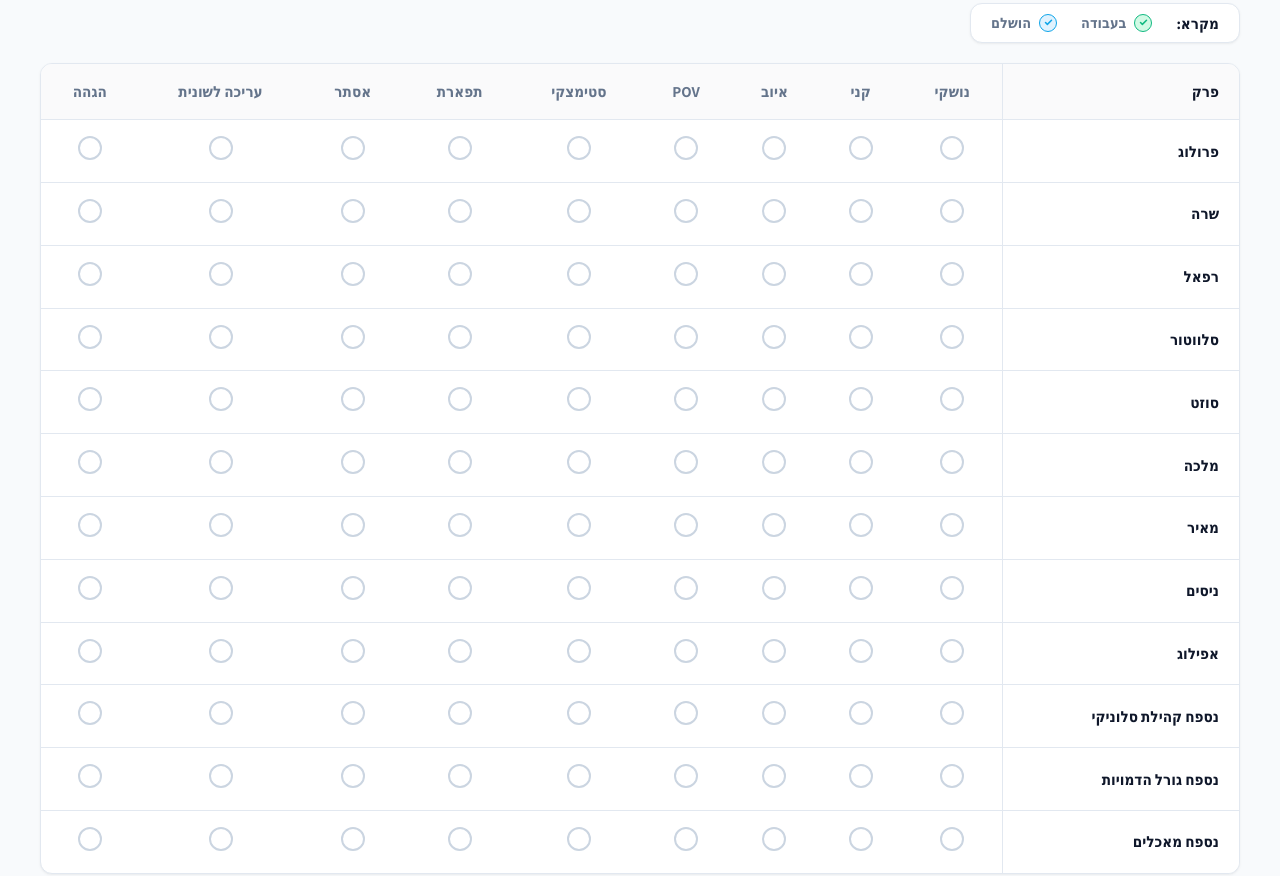
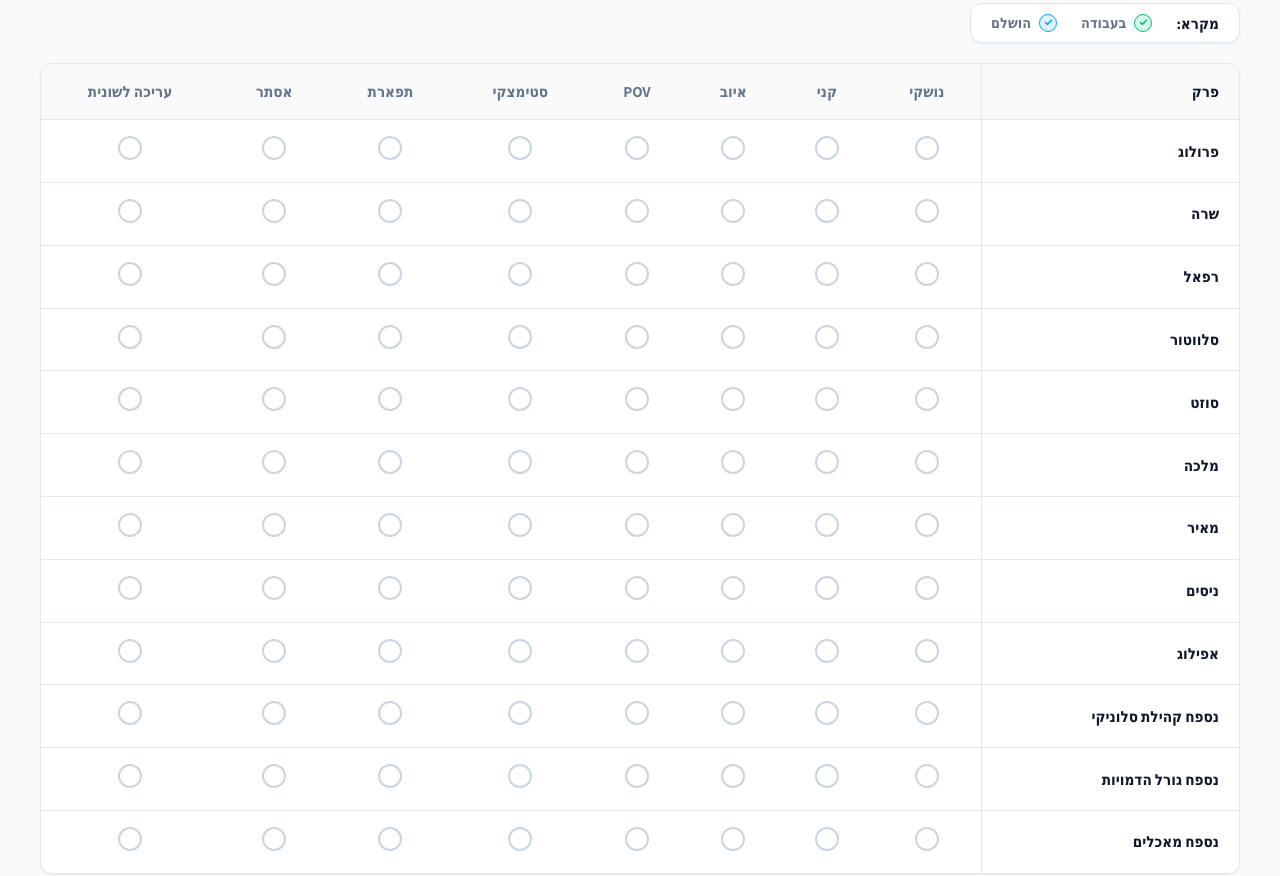
Before and after one commit to beresim-sys/Book-progress, a plain HTML site: page index.html in a window 1280 px wide. Shown: the part 333-1209 px from the top of the page. Drawn offline with Linux system fonts and the light colour scheme.

Commit message:
Remove הגהה column from overview table

```diff
--- a/app.js
+++ b/app.js
@@ -24,24 +24,23 @@ const COLUMNS = [
   { id: "steimatzky", label: "סטימצקי" },
   { id: "tiferet", label: "תפארת" },
   { id: "plot-grid", label: "אסתר" },
-  { id: "linguistic-editing", label: "עריכה לשונית" },
-  { id: "proofreading", label: "הגהה" }
+  { id: "linguistic-editing", label: "עריכה לשונית" }
 ];
 
 // Screenshot 1 status mapping: Row index -> column id -> boolean status
 const INITIAL_CHAPTER_STATUS = {
-  0: { nushki: false, kani: false, iyov: false, pov: false, steimatzky: false, "plot-grid": false, tiferet: false, "linguistic-editing": false, proofreading: false }, // פרולוג
-  1: { nushki: false, kani: false, iyov: false, pov: false, steimatzky: false, "plot-grid": false, tiferet: false, "linguistic-editing": false, proofreading: false },  // שרה
-  2: { nushki: false, kani: false, iyov: false, pov: false, steimatzky: false, "plot-grid": false, tiferet: false, "linguistic-editing": false, proofreading: false },  // רפאל
-  3: { nushki: false, kani: false, iyov: false, pov: false, steimatzky: false, "plot-grid": false, tiferet: false, "linguistic-editing": false, proofreading: false }, // סלווטור
-  4: { nushki: false, kani: false, iyov: false, pov: false, steimatzky: false, "plot-grid": false, tiferet: false, "linguistic-editing": false, proofreading: false }, // סוזט
-  5: { nushki: false, kani: false, iyov: false, pov: false, steimatzky: false, "plot-grid": false, tiferet: false, "linguistic-editing": false, proofreading: false },  // מלכה
-  6: { nushki: false, kani: false, iyov: false, pov: false, steimatzky: false, "plot-grid": false, tiferet: false, "linguistic-editing": false, proofreading: false }, // מאיר
-  7: { nushki: false, kani: false, iyov: false, pov: false, steimatzky: false, "plot-grid": false, tiferet: false, "linguistic-editing": false, proofreading: false }, // ניסים
-  8: { nushki: false, kani: false, iyov: false, pov: false, steimatzky: false, "plot-grid": false, tiferet: false, "linguistic-editing": false, proofreading: false },  // אפילוג
-  9: { nushki: false, kani: false, iyov: false, pov: false, steimatzky: false, "plot-grid": false, tiferet: false, "linguistic-editing": false, proofreading: false },  // נספח סלוניקי
-  10: { nushki: false, kani: false, iyov: false, pov: false, steimatzky: false, "plot-grid": false, tiferet: false, "linguistic-editing": false, proofreading: false }, // נספח דמויות
-  11: { nushki: false, kani: false, iyov: false, pov: false, steimatzky: false, "plot-grid": false, tiferet: false, "linguistic-editing": false, proofreading: false }  // נספח מאכלים
+  0: { nushki: false, kani: false, iyov: false, pov: false, steimatzky: false, "plot-grid": false, tiferet: false, "linguistic-editing": false }, // פרולוג
+  1: { nushki: false, kani: false, iyov: false, pov: false, steimatzky: false, "plot-grid": false, tiferet: false, "linguistic-editing": false },  // שרה
+  2: { nushki: false, kani: false, iyov: false, pov: false, steimatzky: false, "plot-grid": false, tiferet: false, "linguistic-editing": false },  // רפאל
+  3: { nushki: false, kani: false, iyov: false, pov: false, steimatzky: false, "plot-grid": false, tiferet: false, "linguistic-editing": false }, // סלווטור
+  4: { nushki: false, kani: false, iyov: false, pov: false, steimatzky: false, "plot-grid": false, tiferet: false, "linguistic-editing": false }, // סוזט
+  5: { nushki: false, kani: false, iyov: false, pov: false, steimatzky: false, "plot-grid": false, tiferet: false, "linguistic-editing": false },  // מלכה
+  6: { nushki: false, kani: false, iyov: false, pov: false, steimatzky: false, "plot-grid": false, tiferet: false, "linguistic-editing": false }, // מאיר
+  7: { nushki: false, kani: false, iyov: false, pov: false, steimatzky: false, "plot-grid": false, tiferet: false, "linguistic-editing": false }, // ניסים
+  8: { nushki: false, kani: false, iyov: false, pov: false, steimatzky: false, "plot-grid": false, tiferet: false, "linguistic-editing": false },  // אפילוג
+  9: { nushki: false, kani: false, iyov: false, pov: false, steimatzky: false, "plot-grid": false, tiferet: false, "linguistic-editing": false },  // נספח סלוניקי
+  10: { nushki: false, kani: false, iyov: false, pov: false, steimatzky: false, "plot-grid": false, tiferet: false, "linguistic-editing": false }, // נספח דמויות
+  11: { nushki: false, kani: false, iyov: false, pov: false, steimatzky: false, "plot-grid": false, tiferet: false, "linguistic-editing": false }  // נספח מאכלים
 };
 
 // Screenshot 2 tasks mapping
--- a/index.html
+++ b/index.html
@@ -106,7 +106,6 @@
                 <th>תפארת</th>
                 <th>אסתר</th>
                 <th>עריכה לשונית</th>
-                <th>הגהה</th>
               </tr>
             </thead>
             <tbody id="chapters-table-body">
```
